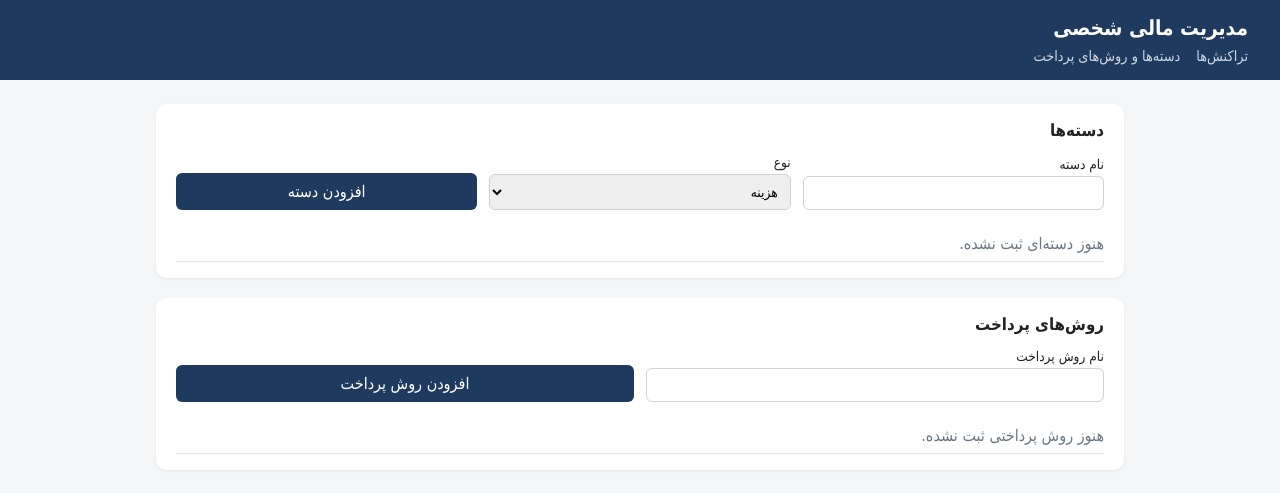
After one commit to Mohammad1053/finance_app, a FastAPI app: template app/templates/settings.html in a window 1280 px wide. The commit adds this page. Shown: the top 493 px of the page. Run offline with FastAPI, Linux system fonts and the light colour scheme; the template is opened without the code that fills it, so the values that code supplies are empty.

Commit message:
Add inline transaction editing and settings page for categories and payment methods

```diff
--- a/app/main.py
+++ b/app/main.py
@@ -3,7 +3,7 @@ from fastapi.staticfiles import StaticFiles
 
 from app.database import Base, engine
 from app import models  # noqa: F401
-from app.routers import categories, pages, payment_methods, transactions
+from app.routers import categories, pages, payment_methods, settings, transactions
 
 Base.metadata.create_all(bind=engine)
 
@@ -12,6 +12,7 @@ app = FastAPI(title="Personal Finance Manager")
 app.mount("/static", StaticFiles(directory="app/static"), name="static")
 
 app.include_router(pages.router)
+app.include_router(settings.router)
 app.include_router(categories.router)
 app.include_router(payment_methods.router)
 app.include_router(transactions.router)
--- a/app/static/style.css
+++ b/app/static/style.css
@@ -63,3 +63,22 @@ table { width: 100%; border-collapse: collapse; }
 th, td { padding: 0.55rem; text-align: right; border-bottom: 1px solid #e5e9ed; }
 th { font-size: 0.8rem; color: #6b7785; }
 .empty { color: #6b7785; text-align: center; }
+
+.item-list { list-style: none; padding: 0; margin: 1rem 0 0; }
+.item-list li {
+  display: flex;
+  justify-content: space-between;
+  align-items: center;
+  padding: 0.5rem 0;
+  border-bottom: 1px solid #e5e9ed;
+}
+.alert {
+  background: #fdecea;
+  color: #c0392b;
+  border-radius: 8px;
+  padding: 0.75rem 1rem;
+  margin-bottom: 1rem;
+}
+.topbar nav { display: flex; gap: 1rem; margin-top: 0.5rem; }
+.topbar nav a { color: #cfd8e3; text-decoration: none; font-size: 0.9rem; }
+.topbar nav a:hover { color: #fff; }
--- a/app/templates/base.html
+++ b/app/templates/base.html
@@ -8,7 +8,13 @@
   <script src="https://unpkg.com/htmx.org@2.0.4"></script>
 </head>
 <body>
-  <header class="topbar"><h1>مدیریت مالی شخصی</h1></header>
+  <header class="topbar">
+    <h1>مدیریت مالی شخصی</h1>
+    <nav>
+      <a href="/">تراکنش‌ها</a>
+      <a href="/settings">دسته‌ها و روش‌های پرداخت</a>
+    </nav>
+  </header>
   <main class="container">
     {% block content %}{% endblock %}
   </main>
--- /dev/null
+++ b/app/templates/partials/settings_lists.html
@@ -0,0 +1,53 @@
+{% if error %}<div class="alert">{{ error }}</div>{% endif %}
+
+<!-- Categories -->
+<section class="card">
+  <h2>دسته‌ها</h2>
+  <form class="grid" hx-post="/ui/categories" hx-target="#settings-area"
+        hx-on::after-request="if(event.detail.successful) this.reset()">
+    <label>نام دسته <input type="text" name="name" maxlength="100" required></label>
+    <label>نوع
+      <select name="type" required>
+        <option value="expense">هزینه</option>
+        <option value="income">درآمد</option>
+      </select>
+    </label>
+    <button type="submit">افزودن دسته</button>
+  </form>
+  <ul class="item-list">
+    {% for c in categories %}
+    <li>
+      <span>{{ c.name }}
+        <small class="{{ 'income-text' if c.type.value == 'income' else 'expense-text' }}">
+          ({{ 'درآمد' if c.type.value == 'income' else 'هزینه' }})
+        </small>
+      </span>
+      <button class="danger" hx-delete="/ui/categories/{{ c.id }}"
+              hx-target="#settings-area" hx-confirm="این دسته حذف شود؟">حذف</button>
+    </li>
+    {% else %}
+    <li class="empty">هنوز دسته‌ای ثبت نشده.</li>
+    {% endfor %}
+  </ul>
+</section>
+
+<!-- Payment methods -->
+<section class="card">
+  <h2>روش‌های پرداخت</h2>
+  <form class="grid" hx-post="/ui/payment-methods" hx-target="#settings-area"
+        hx-on::after-request="if(event.detail.successful) this.reset()">
+    <label>نام روش پرداخت <input type="text" name="name" maxlength="100" required></label>
+    <button type="submit">افزودن روش پرداخت</button>
+  </form>
+  <ul class="item-list">
+    {% for p in payment_methods %}
+    <li>
+      <span>{{ p.name }}</span>
+      <button class="danger" hx-delete="/ui/payment-methods/{{ p.id }}"
+              hx-target="#settings-area" hx-confirm="این روش پرداخت حذف شود؟">حذف</button>
+    </li>
+    {% else %}
+    <li class="empty">هنوز روش پرداختی ثبت نشده.</li>
+    {% endfor %}
+  </ul>
+</section>
--- /dev/null
+++ b/app/templates/settings.html
@@ -0,0 +1,7 @@
+{% extends "base.html" %}
+
+{% block title %}تنظیمات{% endblock %}
+
+{% block content %}
+<section id="settings-area" hx-get="/ui/settings" hx-trigger="load"></section>
+{% endblock %}
```
Also changed, not shown: app/routers/pages.py (+42 -3 lines), app/routers/settings.py (added, +89 -0 lines), app/templates/partials/edit_row.html (added, +35 -0 lines), app/templates/partials/table.html (+6 -2 lines).
